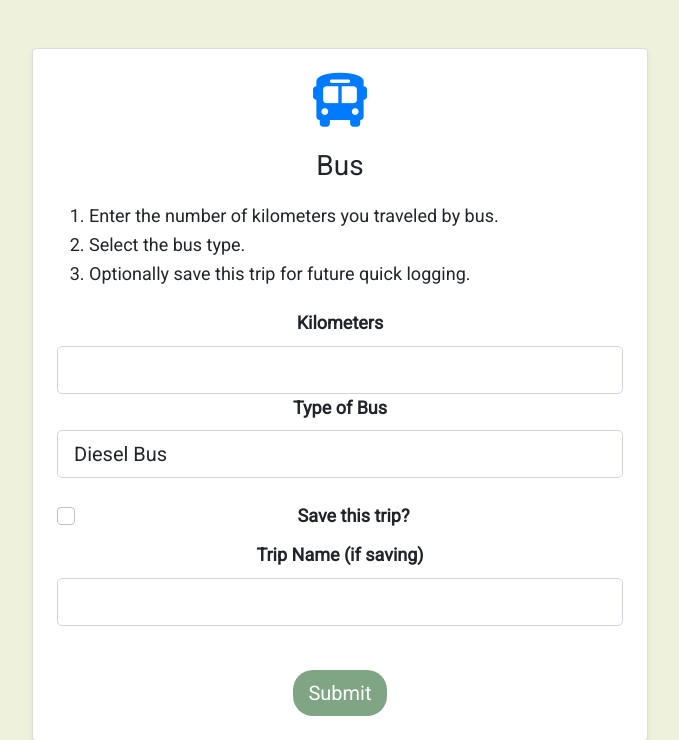
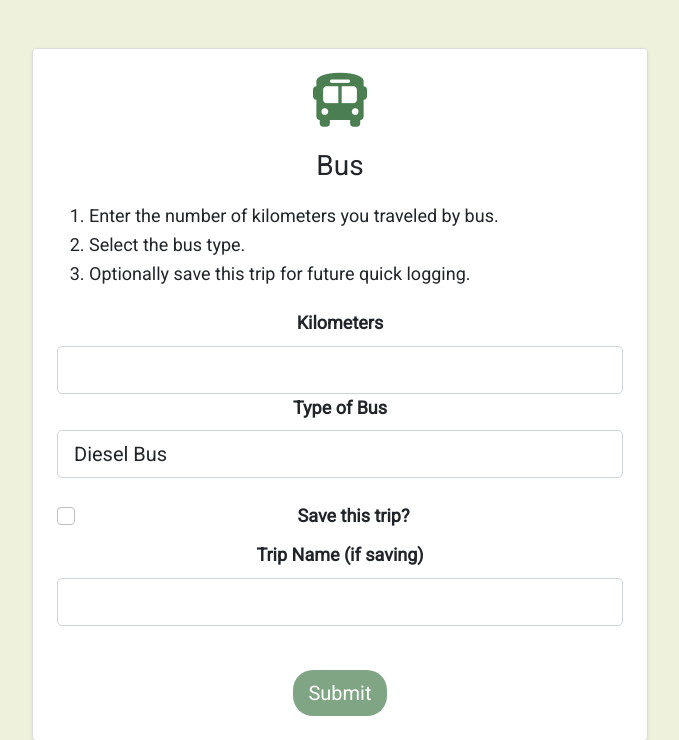
Before and after one commit to NHHSVolunteer/Carbonapp-3, a Flask app: page /carbon_app/new_entry_bus in a window 1280 px wide. Shown: the part 100-840 px from the top of the page, without its empty margins (300-979 px from the left). Run offline with Flask 2, Linux system fonts and the light colour scheme; some libraries are stand-ins or nearby versions.

Commit message:
Updated methodology picture and made icons on carbon app green

```diff
--- a/Capp/static/layout.css
+++ b/Capp/static/layout.css
@@ -152,6 +152,10 @@ footer {
   transform: scale(1.1);
 }
 
+.icon i {
+  color: #4b7f52;
+}
+
 
 
 /* Media query */
```
Also changed, not shown: Capp/static/Pictures/Methodology_picture_man.png.
